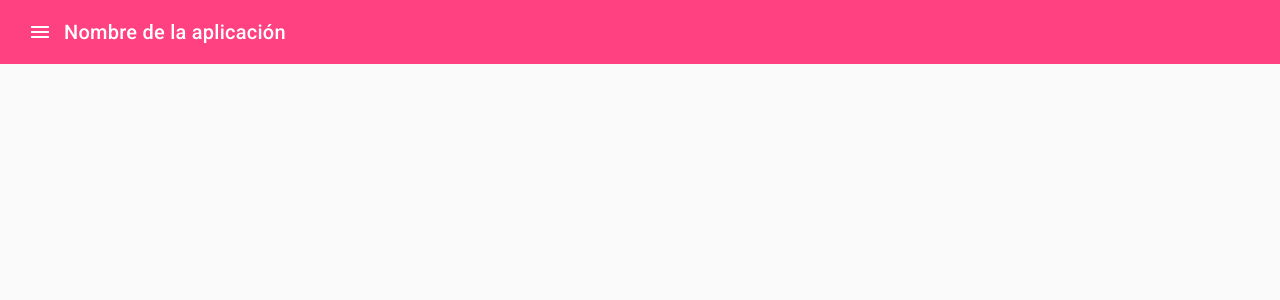
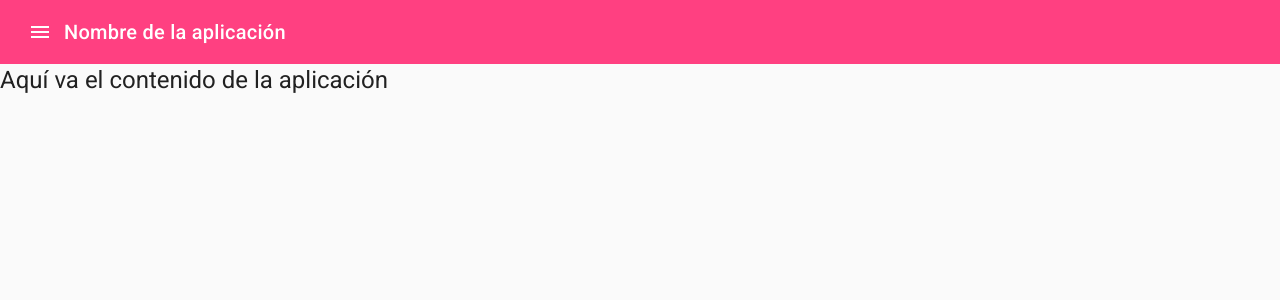
Before and after one commit to gerardoparrajc/curso-angular-17-abril-2024, an Angular app: page / in a window 1280 px wide. Shown: the top 300 px of the page. Built offline with nearby package versions, Linux system fonts and the light colour scheme.

Commit message:
Sidenav con toolbar externa

```diff
--- a/src/app/app.component.html
+++ b/src/app/app.component.html
@@ -1,3 +1,10 @@
+<mat-toolbar color="accent">
+  <button mat-icon-button (click)="sidenav.toggle()">
+    <mat-icon>menu</mat-icon>
+  </button>
+  <span>Nombre de la aplicación</span>
+</mat-toolbar>
+
 <mat-sidenav-container class="sidenav-container">
   <mat-sidenav #sidenav >
     <mat-nav-list>
@@ -8,11 +15,6 @@
   </mat-sidenav>
 
   <mat-sidenav-content>
-    <mat-toolbar color="accent">
-      <button mat-icon-button (click)="sidenav.toggle()">
-        <mat-icon>menu</mat-icon>
-      </button>
-      <span>Nombre de la aplicación</span>
-    </mat-toolbar>
+    <h1>Aquí va el contenido de la aplicación</h1>
   </mat-sidenav-content>
 </mat-sidenav-container>
```
